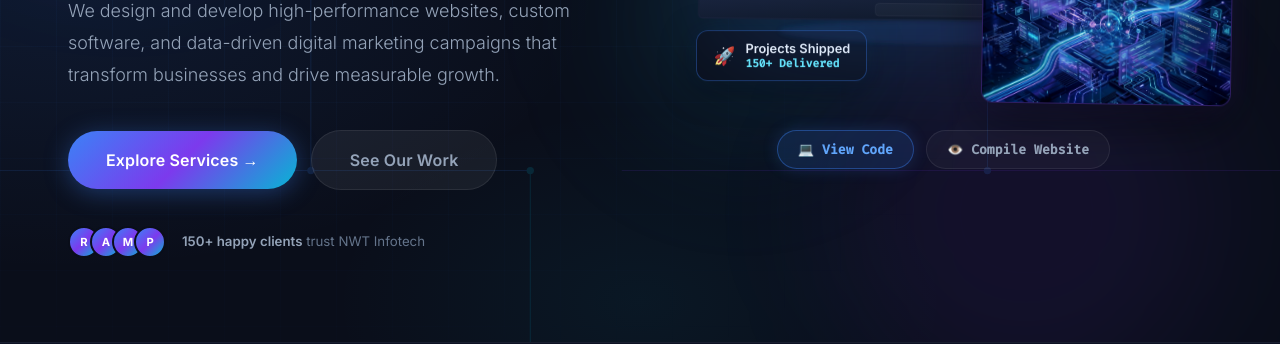
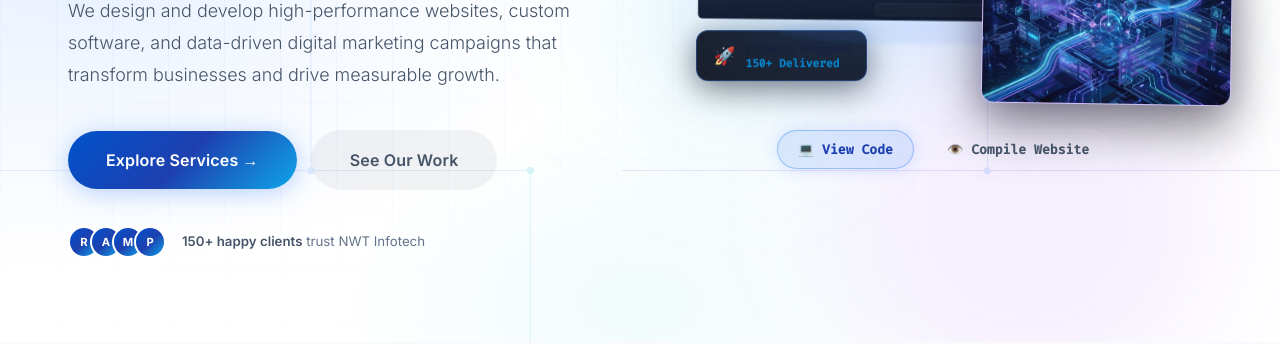
Before and after one commit to AyushPrad2907/nwtinfotech, a plain HTML site: page index.html in a window 1280 px wide. Shown: the part 458-802 px from the top of the page. Drawn offline with Linux system fonts and the light colour scheme.

Commit message:
style: switch color scheme to premium corporate light and navy blue

```diff
--- a/css/style.css
+++ b/css/style.css
@@ -8,41 +8,41 @@
 /* ─── TOKENS ──────────────────────────────────────────────── */
 :root {
   /* Base palette */
-  --bg:           #0a0e1a;
-  --bg-2:         #0d1224;
-  --bg-3:         #111827;
-  --surface:      rgba(255,255,255,0.03);
-  --surface-2:    rgba(255,255,255,0.06);
-  --surface-3:    rgba(255,255,255,0.09);
+  --bg:           #ffffff;
+  --bg-2:         #f8fafc;
+  --bg-3:         #f1f5f9;
+  --surface:      rgba(15,23,42,0.02);
+  --surface-2:    rgba(15,23,42,0.05);
+  --surface-3:    rgba(15,23,42,0.08);
 
   /* Accent spectrum */
-  --blue:         #3b82f6;
-  --blue-light:   #60a5fa;
-  --violet:       #7c3aed;
-  --violet-light: #a78bfa;
-  --cyan:         #06b6d4;
-  --cyan-light:   #67e8f9;
+  --blue:         #0052cc;
+  --blue-light:   #1e40af;
+  --violet:       #6366f1;
+  --violet-light: #4f46e5;
+  --cyan:         #0ea5e9;
+  --cyan-light:   #0284c7;
   --emerald:      #10b981;
-  --pink:         #ec4899;
+  --pink:         #db2777;
 
   /* Gradients */
-  --g-main:   linear-gradient(135deg,#3b82f6 0%,#7c3aed 50%,#06b6d4 100%);
-  --g-hot:    linear-gradient(135deg,#ec4899 0%,#7c3aed 100%);
-  --g-cool:   linear-gradient(135deg,#3b82f6 0%,#06b6d4 100%);
-  --g-text:   linear-gradient(90deg,#60a5fa,#a78bfa,#67e8f9);
-  --g-border: linear-gradient(135deg,rgba(59,130,246,.4),rgba(124,58,237,.4),rgba(6,182,212,.4));
+  --g-main:   linear-gradient(135deg,#0052cc 0%,#1e40af 50%,#0ea5e9 100%);
+  --g-hot:    linear-gradient(135deg,#db2777 0%,#6366f1 100%);
+  --g-cool:   linear-gradient(135deg,#0052cc 0%,#0ea5e9 100%);
+  --g-text:   linear-gradient(90deg,#0052cc,#4f46e5,#0ea5e9);
+  --g-border: linear-gradient(135deg,rgba(0,82,204,.15),rgba(30,64,175,.15),rgba(14,165,233,.15));
 
   /* Glows */
-  --glow-blue:   0 0 40px rgba(59,130,246,.3),0 0 80px rgba(59,130,246,.1);
-  --glow-violet: 0 0 40px rgba(124,58,237,.35),0 0 80px rgba(124,58,237,.1);
-  --glow-cyan:   0 0 40px rgba(6,182,212,.3),0 0 80px rgba(6,182,212,.1);
-  --glow-card:   0 20px 60px rgba(0,0,0,.5),0 0 40px rgba(59,130,246,.08);
+  --glow-blue:   0 8px 30px rgba(0,82,204,.06);
+  --glow-violet: 0 8px 30px rgba(99,102,241,.06);
+  --glow-cyan:   0 8px 30px rgba(14,165,233,.06);
+  --glow-card:   0 12px 32px rgba(15,23,42,.04), 0 0 1px rgba(15,23,42,.08);
 
   /* Type */
-  --text:       #f1f5f9;
-  --text-2:     #94a3b8;
+  --text:       #0f172a;
+  --text-2:     #475569;
   --text-3:     #64748b;
-  --mono:       #a5f3fc;
+  --mono:       #0284c7;
 
   /* Misc */
   --radius:    14px;
```
